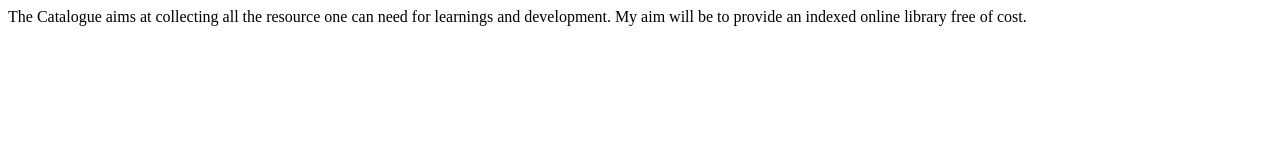
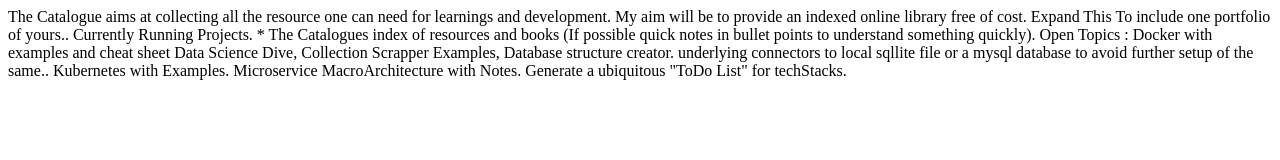
Before and after one commit to themukeshbansal/TheCatalogue, a plain HTML site: page index.html in a window 1280 px wide. Drawn offline with Linux system fonts and the light colour scheme.

Commit message:
Adding Base Structure

```diff
--- a/index.html
+++ b/index.html
@@ -5,5 +5,16 @@
 </head>
 <body>
 The Catalogue aims at collecting all the resource one can need for learnings and development. My aim will be to provide an indexed online library free of cost.
+
+Expand This To include one portfolio of yours..
+
+Currently Running Projects.
+* The Catalogues index of resources and books (If possible quick notes in bullet points to understand something quickly). Open Topics :
+Docker with examples and cheat sheet
+Data Science Dive, Collection Scrapper Examples, Database structure creator. underlying connectors to local sqllite file or a mysql database to avoid further setup of the same..
+Kubernetes with Examples.
+Microservice MacroArchitecture with Notes.
+
+Generate a ubiquitous "ToDo List" for techStacks.
 </body>
 </html>
```
Also changed, not shown: 6 other files.
